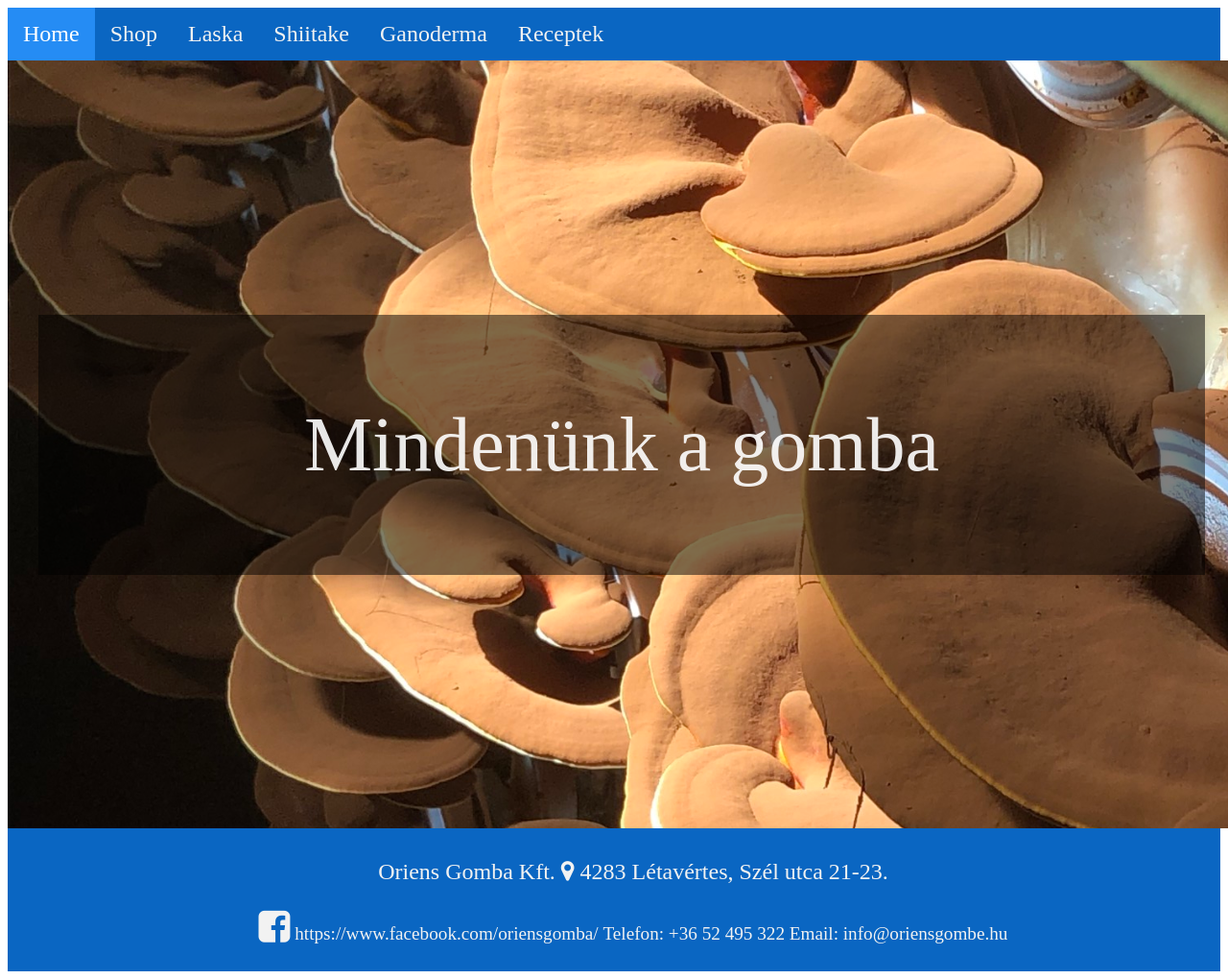
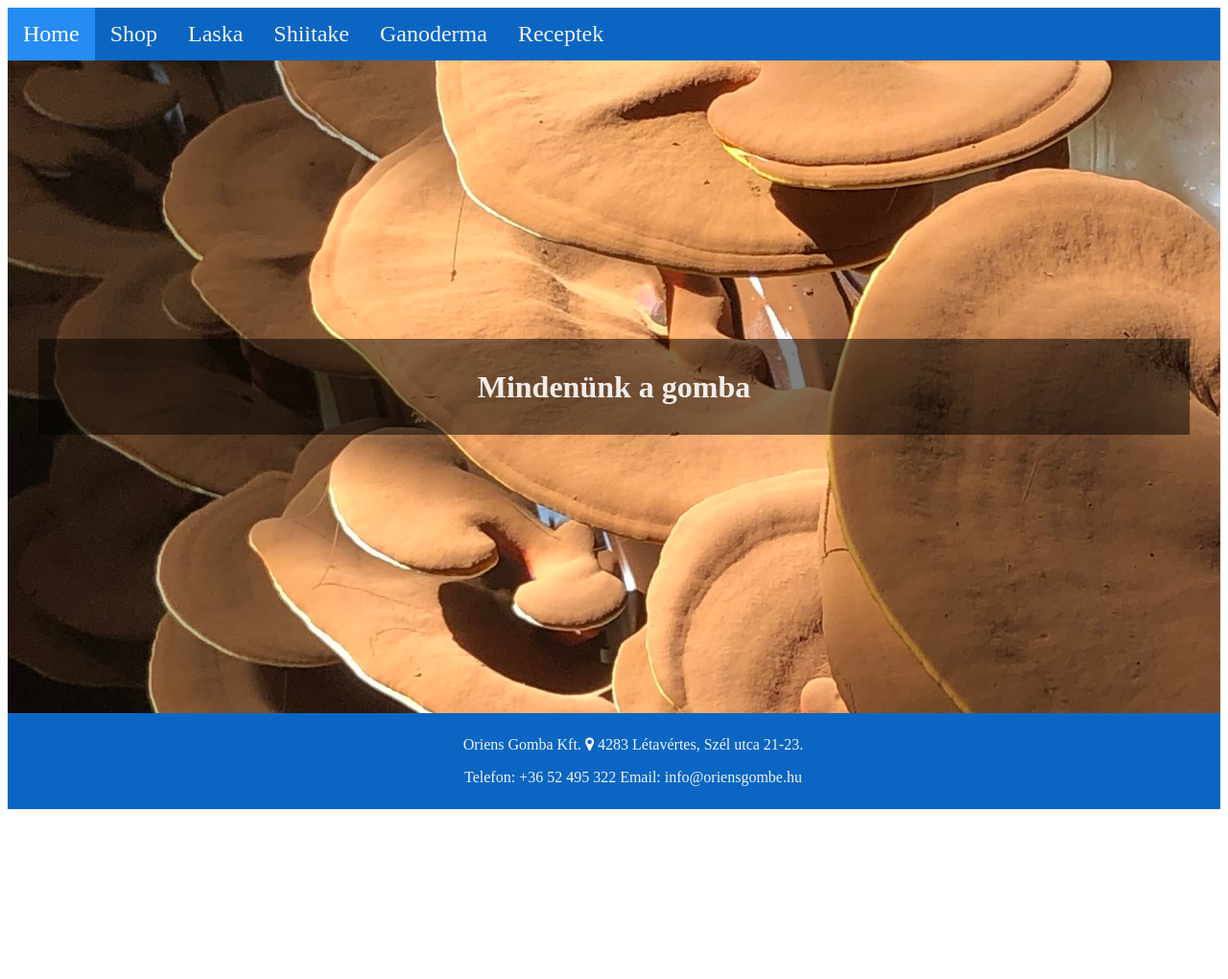
Before and after one commit to IstvanRefle/oriensgomba, a plain HTML site: page index.html in a window 1280 px wide. Shown: the whole page at 96% size. After the commit the page ends 851 px from the top, so only its background shows below. Drawn offline with Linux system fonts and the light colour scheme.

Commit message:
your-commit-message

```diff
--- a/index.html
+++ b/index.html
@@ -31,7 +31,7 @@
 	<div class="cover">
 		<div class="mission-wrapper">
 			<div class="mission-text">
-				<p>Mindenünk a gomba</p>
+				<h1>Mindenünk a gomba</h1>
 			</div>
 		</div>
 	</div>
@@ -47,7 +47,7 @@
 
 		<div class="contact-links">
 			<ul>
-				<li><a href="https://www.facebook.com/oriensgomba/" title="Facebook" class="social-icon"><i class="fa fa-2x fa-facebook-square"></i> https://www.facebook.com/oriensgomba/</a></li>
+				<li><a href="https://www.facebook.com/oriensgomba/" title="Facebook" https://www.facebook.com/oriensgomba/</a></li>
 				<li>Telefon: <a href="tel:+3652495322">+36 52 495 322</a></li>
 				<li>Email: <a href="mailto:info@oriensgombe.hu">info@oriensgombe.hu</a></li>
 			</ul>
--- a/main.css
+++ b/main.css
@@ -97,15 +97,21 @@ a:hover {
   background-size: cover;
 }
 
+@media only screen and (max-device-width: 1366px) {
+  .parallax {
+    background-attachment: scroll;
+  }
+}
+
 
 /* ==== MISSION - OPEN PAGE ==== */
 
 .cover {
-  background: url(assets/pic-ganoderma-2-small.jpeg) no-repeat center/cover;
+  background: url(assets/pic-ganoderma-2-small.jpeg) no-repeat center;
   display: table;
   text-align: center;
-  height: 100vh;
-  width: 100vw;
+  height: 85vh;
+  width: 100%;
 }
 
 .mission-wrapper {
@@ -120,7 +126,7 @@ a:hover {
   background: hsla(100,0%,0%,.5);
 	width: 95%;
   text-align: center;
-	font-size: 5rem;
+
 }
 
 
@@ -168,15 +174,15 @@ a:hover {
 
 
 .recipe-header {
-	font-size: 1.7rem;
+
 }
 
 .recipe-text {
-	font-size: 1.5rem;
+
 }
 
 .enjoy {
-	font-size: 1.5rem;
+
 }
 
 /* ==== FOOTER ==== */
@@ -189,13 +195,13 @@ footer {
 }
 
 .contact-text {
-	font-size: 1.5rem;
+
 	text-align: center;
 	margin-bottom:  0;
 }
 
 .contact-links {
-	font-size: 1.2rem;
+
 	text-align: center;
 	margin-bottom:  0;
 }
@@ -204,5 +210,12 @@ ul {
   list-style-type: none;
 }
 li {
-  display: inline;
+  display:block;
+	margin-bottom: .5rem
 }
+
+@media only screen and (min-width: 800px) {
+	li {
+		display: inline;
+	}
+}
```
Also changed, not shown: p-ganoderma-hu.html (+1 -1 lines), p-laska-hu.html (+1 -1 lines), p-shiitake-hu.html (+1 -1 lines).
